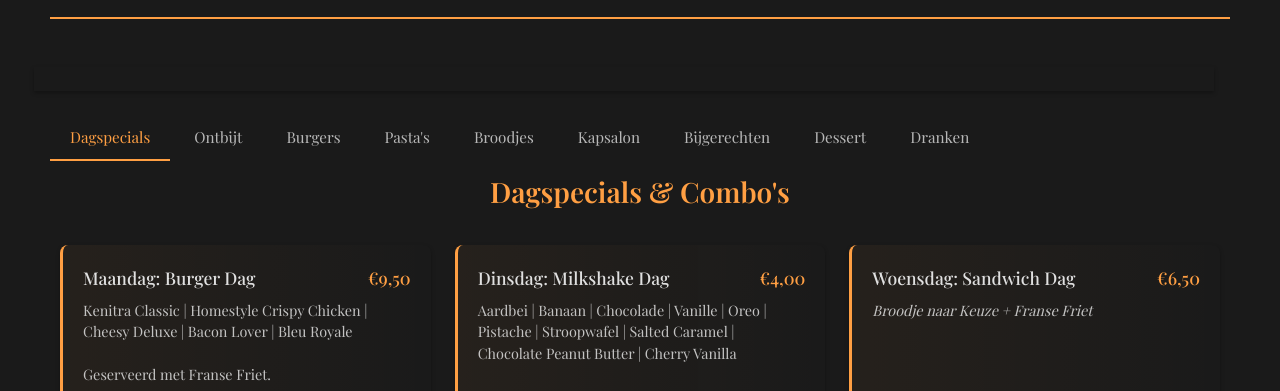
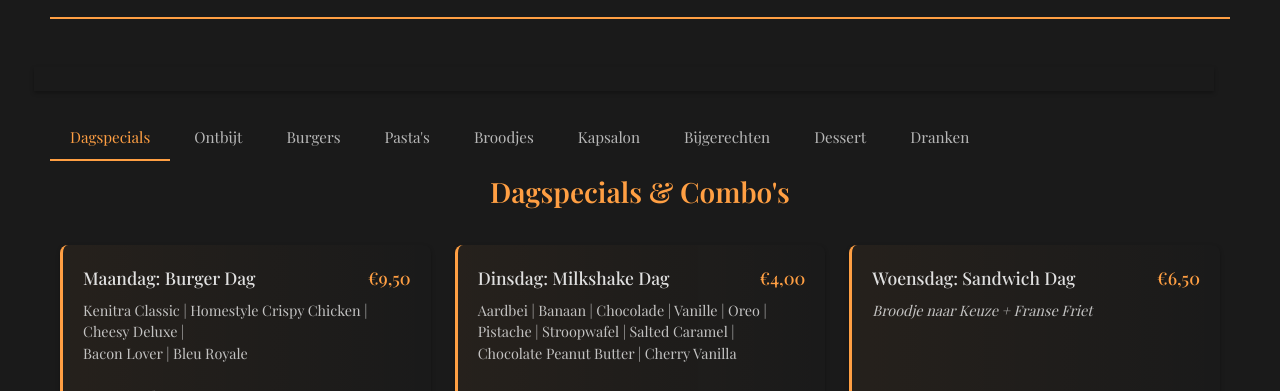
Before and after one commit to Ascheraf/EetCafe-Kenitra, a website: page index.html in a window 1280 px wide. Shown: the part 331-722 px from the top of the page. Drawn offline with nearby package versions, Linux system fonts and the light colour scheme; a web font is replaced by a local one.

Commit message:
Update index.html

```diff
--- a/index.html
+++ b/index.html
@@ -91,7 +91,7 @@
                             <h3 itemprop=name id=burger-dag-title>Maandag: Burger Dag</h3>
                             <span class=price itemprop=price>€9,50</span>
                         </div>
-                        <p class=description itemprop=description>Kenitra Classic | Homestyle Crispy Chicken | Cheesy Deluxe | Bacon Lover | Bleu Royale <br><br>Geserveerd met Franse Friet.</p>
+                        <p class=description itemprop=description>Kenitra Classic | Homestyle Crispy Chicken | Cheesy Deluxe | <br>Bacon Lover | Bleu Royale <br><br>Geserveerd met Franse Friet.</p>
                         <div class=upgrade-options>
                             <p><strong>Extra opties:</strong></p>
                             <ul>
@@ -133,7 +133,7 @@
                             <h3>Donderdag: Taco's Dag</h3>
                             <span class=price>€10,00</span>
                         </div>
-                        <p class=description>2 Smashed Taco's | Sla | Ui | Huisgemaakte Saus | Franse Friet | Saus naar Keuze<br><br> <strong>Alléén op Do Verkrijgbaar.</strong></p>
+                        <p class=description>2 Smashed Taco's | Sla | Ui | Huisgemaakte Saus | <br>Franse Friet | Saus naar Keuze<br><br> <strong>Alléén op Do Verkrijgbaar.</strong></p>
                         <div class=upgrade-options>
                             <p><strong>Extra opties:</strong></p>
                             <ul>
@@ -224,7 +224,7 @@
                             <h3>Klassieke Ontbijt</h3>
                             <span class=price>€8,50</span>
                         </div>
-                        <p class=description>Een klassiek ontbijt met Jus d'Orange | <br>Thee/Koffie | Tesnif | 2 Eieren | Kaas | Olijfolie </p>
+                        <p class=description>Een klassiek ontbijt met Jus d'Orange | Thee/Koffie | <br>Tesnif | 2 Eieren | Kaas | Olijfolie </p>
                         <div class=upgrade-options>
                             <p><strong>Extra opties:</strong></p>
                             <ul>
@@ -238,7 +238,7 @@
                             <h3>Luxe Marokkaans Ontbijt</h3>
                             <span class=price>€10,50</span>
                         </div>
-                        <p class=description>Een uitgebreid ontbijt met Jus d'Orange | Thee/Koffie | Tesnif | Msemen | Croissant | 2 Eieren | Kaas | Chaatar | Olijfolie | Honing | Jam</p>
+                        <p class=description>Een uitgebreid ontbijt met Jus d'Orange | Thee/Koffie | Tesnif | Msemen | Croissant | 2 Eieren | Kaas | Chaatar | Olijfolie | Honing</p>
                         <div class=upgrade-options>
                             <p><strong>Extra opties:</strong></p>
                             <ul>
@@ -279,7 +279,7 @@
                                 <meta itemprop=priceCurrency content=EUR>
                             </span>
                         </div>
-                        <p class=description itemprop=description>Chickenburger | Cheddar | Sla | Ui |<br> Honing-Mosterdsaus</p>
+                        <p class=description itemprop=description>Chickenburger | Cheddar | Sla | Ui | Honing-Mosterdsaus</p>
                         <div class=upgrade-options>
                             <p><strong>Extra opties:</strong></p>
                             <ul>
@@ -311,7 +311,7 @@
                             <h3>Bacon Lover</h3>
                             <span class=price>€8,50</span>
                         </div>
-                        <p class=description>100% Rundvlees | Krokante Bacon (Halal) | Cheddar | Sla | Gebakken Ui | Augurk | BBQ Saus</p>
+                        <p class=description>100% Rundvlees | Krokante Bacon (Halal) | Cheddar | Sla | <br>Gebakken Ui | Augurk | BBQ Saus</p>
                         <div class=upgrade-options>
                             <p><strong>Extra opties:</strong></p>
                             <ul>
@@ -341,7 +341,7 @@
                             <h3>Double Trouble</h3>
                             <span class=price>€10,50</span>
                         </div>
-                        <p class=description>Dubbel Rundvlees | Dubbel Kaas | Dubbel Bacon | Sla | Ui | Augurk | Huisgemaakte Burgersaus</p>
+                        <p class=description>Dubbel Rundvlees | Dubbel Kaas | Dubbel Bacon | Sla | Ui | <br>Augurk | Huisgemaakte Burgersaus</p>
                         <div class=upgrade-options>
                             <p><strong>Extra opties:</strong></p>
                             <ul>
@@ -419,7 +419,7 @@
                             <h3>Pasta Chicken Cajun</h3>
                             <span class=price>€10,50</span>
                         </div>
-                        <p class=description>Kip met een pittige Cajun-kruidenmix | Knoflook | Rode Ui | Paprika | Cayennepeper</p>
+                        <p class=description>Kip met een pittige Cajun-kruidenmix | Knoflook | Rode Ui | <br>Paprika | Cayennepeper</p>
                         <div class=upgrade-options>
                             <p><strong>Extra opties:</strong></p>
                             <ul>
@@ -481,7 +481,7 @@
                             <h3>Köfte Sandwich</h3>
                             <span class=price>€4,50</span>
                         </div>
-                        <p class=description>Gebakken Köfte | Sla | Komkommer | Ui |<br> Saus naar Keuze</p>
+                        <p class=description>Gebakken Köfte | Sla | Komkommer | Ui | Saus naar Keuze</p>
                         <div class=upgrade-options>
                             <p><strong>Extra opties:</strong></p>
                             <ul>
@@ -495,7 +495,7 @@
                             <h3>Hot Chicken Sandwich</h3>
                             <span class=price>€4,50</span>
                         </div>
-                        <p class=description>Pittige Kipfilet | Sla  | Komkommer | Ui | <br> Saus naar Keuze</p>
+                        <p class=description>Pittige Kipfilet | Sla  | Komkommer | Ui | Saus naar Keuze</p>
                         <div class=upgrade-options>
                             <p><strong>Extra opties:</strong></p>
                             <ul>
@@ -731,7 +731,7 @@
                             <h3>Sauzen</h3>
                             <span class=price>€0,50</span>
                         </div>
-                        <p class=description>Mayonaise | Ketchup | Curry | Andalouse | Samurai | Katjang | Knoflook | Chili | Mosterd</p>
+                        <p class=description>Mayonaise | Ketchup | Curry | Andalouse | Samurai | <br>Katjang | Knoflook | Chili | Mosterd</p>
                     </div>
                 </div>
             </section>
@@ -789,7 +789,7 @@
                             <h3>Frisdrank</h3>
                             <span class=price>€2,50</span>
                         </div>
-                        <p class=description>Cola | Fanta | Sprite | Ice Tea | Fernandes |<br> Hawaii | Poms</p>
+                        <p class=description>Cola | Fanta | Sprite | Ice Tea | Fernandes | Hawaii | Poms</p>
                     </div>
                     <div class=menu-item>
                         <div class=item-header>
```
